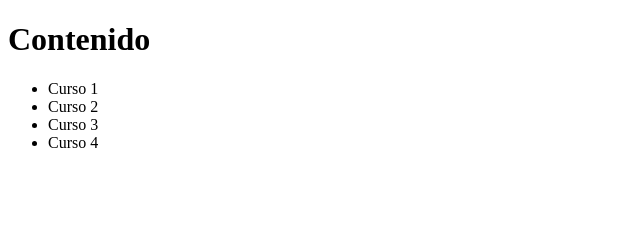
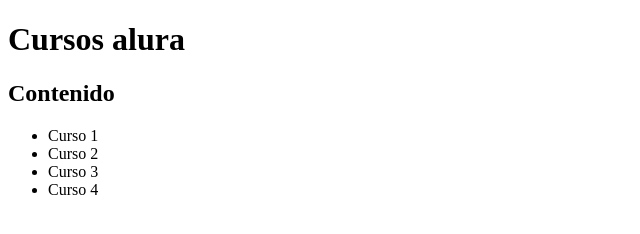
Before and after one commit to AnthonyNav/Alura_Git_And_GitHub, a plain HTML site: page index.html in a window 1280 px wide. Shown: the whole page, without its empty margins (0-640 px from the left). Drawn offline with Linux system fonts and the light colour scheme.

Commit message:
agregando cabecera

```diff
--- a/index.html
+++ b/index.html
@@ -7,7 +7,10 @@
     <title>Cursos alura</title>
 </head>
 <body>
-    <h1>Contenido</h1>
+    <header>
+        <h1>Cursos alura</h1>
+    </header>
+    <h2>Contenido</h2>
     <ul>
         <li>Curso 1</li>
         <li>Curso 2</li>
```
